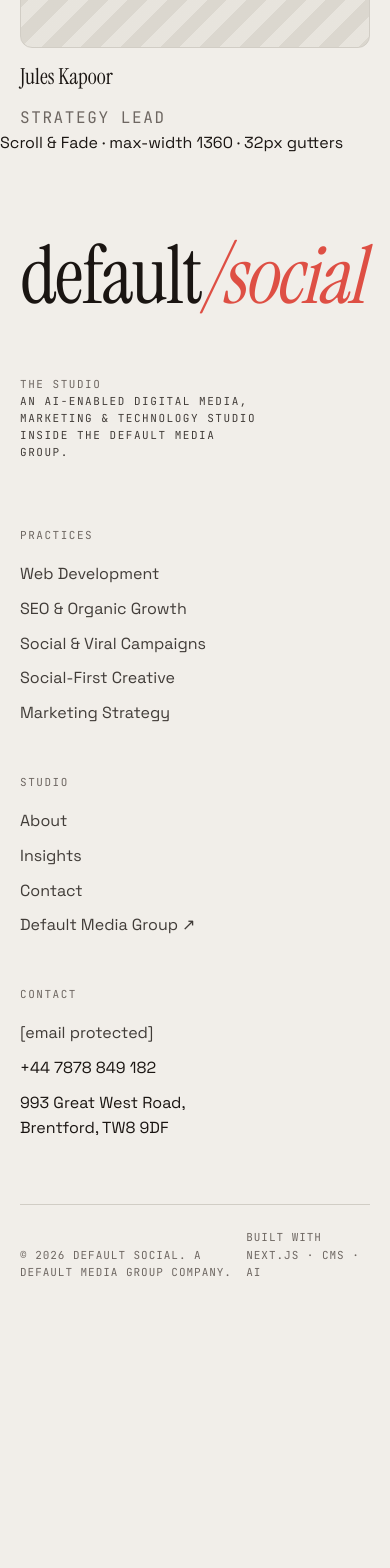
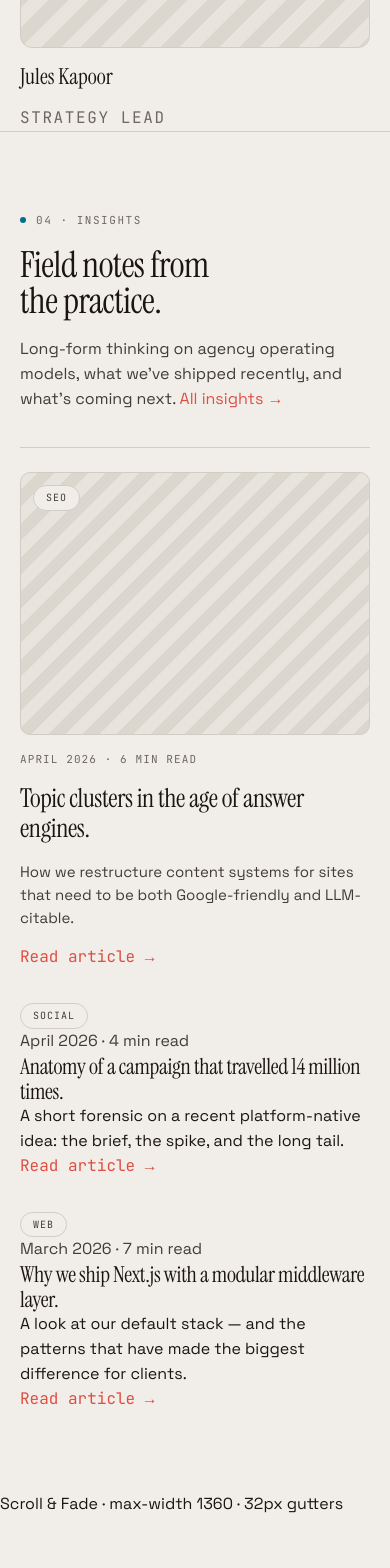
Before and after one commit to Dbrowne14/Default_Social_AI, a Next.js app: page / in a window 390 px wide. Shown: the part 6280-7848 px from the top of the page. Before the commit the page ends 7601 px from the top, so only its background shows below. Built offline with nearby package versions, Linux system fonts and the light colour scheme.

Commit message:
Adding Insights Section

```diff
--- a/app/page.tsx
+++ b/app/page.tsx
@@ -92,6 +92,7 @@ export default function Home() {
           </div>
         </div>
       </section>
+      {/*---About---*/}
       <section data-screen-label="About">
         <div className="container-custom">
           <div className="section-headings">
@@ -136,6 +137,92 @@ export default function Home() {
           </div>
         </div>
       </section>
+      {/*---Insights Overview---*/}
+      <section className="border-t border-t-line" data-screen-label="Insights">
+        <div className="container-custom py-20">
+          <div className="section-headings">
+            <div className="section-title">
+              <div className="eyebrow">04 · Insights</div>
+              <h2>
+                Field notes from
+                <br />
+                the practice.
+              </h2>
+            </div>
+            <p className="meta">
+              Long-form thinking on agency operating models, what we've shipped
+              recently, and what's coming next. {"  "}
+              <a href="/insights" className="text-accent hover:underline">
+                 All insights →
+              </a>
+            </p>
+          </div>
+
+          <div className="grid grid-cols-1 md:grid-cols-3 gap-8">
+            <article className="flex flex-col gap-4 pt-6 border-t border-line">
+              <div className="aspect-4/3 rounded-[10px] border border-line relative overflow-hidden bg-[repeating-linear-gradient(135deg,var(--ink-2)_0_12px,var(--ink-3)_12px_24px)]">
+                <span className="pill absolute top-3 left-3 bg-ink border border-line">SEO</span>
+              </div>
+              <div className="meta flex gap-3 font-mono text-[11px] tracking-widest uppercase text-muted">
+                April 2026 · 6 min read
+              </div>
+              <h3 className="font-serif text-[26px]">
+                Topic clusters in the age of answer engines.
+              </h3>
+              <p className="text-cream-2 text-[15px]">
+                How we restructure content systems for sites that need to be
+                both Google-friendly and LLM-citable.
+              </p>
+              <a
+                className="font-mono text-accent"
+                href="/insights/seo-topic-clusters"
+              >
+                Read article →
+              </a>
+            </article>
+            <article className="insight">
+              <div className="thumb">
+                <span className="pill tag bg-ink border border-line">
+                  Social
+                </span>
+              </div>
+              <div className="meta">April 2026 · 4 min read</div>
+              <h3 className="serif">
+                Anatomy of a campaign that travelled 14 million times.
+              </h3>
+              <p>
+                A short forensic on a recent platform-native idea: the brief,
+                the spike, and the long tail.
+              </p>
+              <a
+                className="font-mono text-accent"
+                href="/insights/anatomy-of-a-campaign-that-travelled-14-million-times"
+              >
+                Read article →
+              </a>
+            </article>
+            <article className="insight">
+              <div className="thumb">
+                <span className="pill tag bg-ink border border-line">Web</span>
+              </div>
+              <div className="meta">March 2026 · 7 min read</div>
+              <h3 className="serif">
+                Why we ship Next.js with a modular middleware layer.
+              </h3>
+              <p>
+                A look at our default stack — and the patterns that have made
+                the biggest difference for clients.
+              </p>
+              <a
+                className="font-mono text-accent"
+                href="/insights/why-we-ship-nextjs-with-a-modular-middleware-layer"
+              >
+                Read article →
+              </a>
+            </article>
+          </div>
+        </div>
+      </section>
     </div>
   );
 }
--- /dev/null
+++ b/data/blogData.ts
@@ -0,0 +1,29 @@
+export const insights = [
+  {
+    tag: "SEO",
+    date: "April 2026",
+    readTime: "6 min read",
+    title: "Topic clusters in the age of answer engines.",
+    description:
+      "How we restructure content systems for sites that need to be both Google-friendly and LLM-citable.",
+    href: "/insights/seo-topic-clusters",
+  },
+  {
+    tag: "Social",
+    date: "April 2026",
+    readTime: "4 min read",
+    title: "Anatomy of a campaign that travelled 14 million times.",
+    description:
+      "A short forensic on a recent platform-native idea: the brief, the spike, and the long tail.",
+    href: "/insights/anatomy-of-a-campaign-that-travelled-14-million-times",
+  },
+  {
+    tag: "Web",
+    date: "March 2026",
+    readTime: "7 min read",
+    title: "Why we ship Next.js with a modular middleware layer.",
+    description:
+      "A look at our default stack — and the patterns that have made the biggest difference for clients.",
+    href: "/insights/why-we-ship-nextjs-with-a-modular-middleware-layer",
+  },
+];
```
Also changed, not shown: components/layout/ui/BlogCard.tsx (added).
